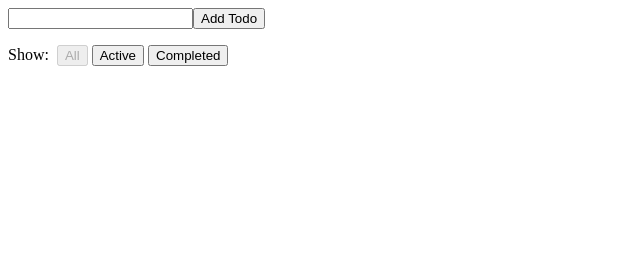
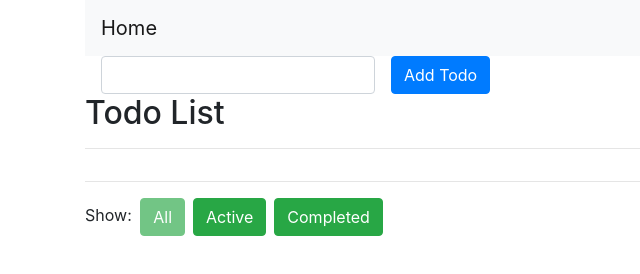
Before and after one commit to simanchala-emids/todos, a React app: page / in a window 1280 px wide. Shown: the whole page, without its empty margins (0-640 px from the left). Built offline with nearby package versions, Linux system fonts and the light colour scheme.

Commit message:
added bootstrap

```diff
--- a/package.json
+++ b/package.json
@@ -7,7 +7,9 @@
     "react-dom": "^16.4.1",
     "react-scripts": "1.1.4",
     "react-redux": "^5.0.7",
-    "redux": "^4.0.0"
+    "redux": "^4.0.0",
+    "react-strap": "^0.0.1",
+    "bootstrap": "^4.1.2"
   },
   "scripts": {
     "start": "react-scripts start",
--- a/public/index.html
+++ b/public/index.html
@@ -6,7 +6,7 @@
     <title>Redux Todos Example</title>
   </head>
   <body>
-    <div id="root"></div>
+    <div id="root" class="container"></div>
     <!--
       This HTML file is a template.
       If you open it directly in the browser, you will see an empty page.
--- a/src/components/App.js
+++ b/src/components/App.js
@@ -5,6 +5,9 @@ import VisibleTodoList from '../containers/VisibleTodoList'
 
 const App = () => (
   <div>
+    <nav className="navbar navbar-expand-lg navbar-light bg-light">
+      <a className="navbar-brand" href="#">Home</a>
+    </nav>
     <AddTodo />
     <VisibleTodoList />
     <Footer />
--- a/src/components/Footer.js
+++ b/src/components/Footer.js
@@ -4,6 +4,7 @@ import { VisibilityFilters } from '../actions'
 
 const Footer = () => (
   <div>
+    <hr />
     <span>Show: </span>
     <FilterLink filter={VisibilityFilters.SHOW_ALL}>
       All
--- a/src/components/Link.js
+++ b/src/components/Link.js
@@ -5,9 +5,7 @@ const Link = ({ active, children, onClick }) => (
     <button
        onClick={onClick}
        disabled={active}
-       style={{
-           marginLeft: '4px',
-       }}
+       class="btn btn-success mx-sm-1"
     >
       {children}
     </button>
--- a/src/components/Todo.js
+++ b/src/components/Todo.js
@@ -4,6 +4,7 @@ import PropTypes from 'prop-types'
 const Todo = ({ onClick, completed, text }) => (
   <li
     onClick={onClick}
+    className={"list-group-item " + (completed ? 'disabled' : '')}
     style={{
       textDecoration: completed ? 'line-through' : 'none'
     }}
--- a/src/components/TodoList.js
+++ b/src/components/TodoList.js
@@ -3,7 +3,10 @@ import PropTypes from 'prop-types'
 import Todo from './Todo'
 
 const TodoList = ({ todos, toggleTodo }) => (
-  <ul>
+  <div>
+    <h2>Todo List</h2>
+    <hr />
+    <ul className="list-group col-sm-6">
       {todos.map(todo =>
         <Todo
           key={todo.id}
@@ -12,6 +15,7 @@ const TodoList = ({ todos, toggleTodo }) => (
         />
       )}
     </ul>
+  </div>
 )
 
 TodoList.propTypes = {
--- a/src/containers/AddTodo.js
+++ b/src/containers/AddTodo.js
@@ -14,9 +14,11 @@ const AddTodo = ({ dispatch }) => {
         }
         dispatch(addTodo(input.value))
         input.value = ''
-      }}>
-        <input ref={node => input = node} />
-        <button type="submit">
+      }} className="form-inline">
+        <div className="form-group mx-sm-3">
+          <input ref={node => input = node} className="form-control" />
+        </div>
+        <button type="submit" className="btn btn-primary">
           Add Todo
         </button>
       </form>
--- a/src/index.js
+++ b/src/index.js
@@ -4,6 +4,7 @@ import { createStore } from 'redux'
 import { Provider } from 'react-redux'
 import App from './components/App'
 import rootReducer from './reducers'
+import 'bootstrap/dist/css/bootstrap.min.css';
 
 const store = createStore(rootReducer)
 
```
Also changed, not shown: 1 other file. Lines whose indentation alone changed are shown as unchanged.
